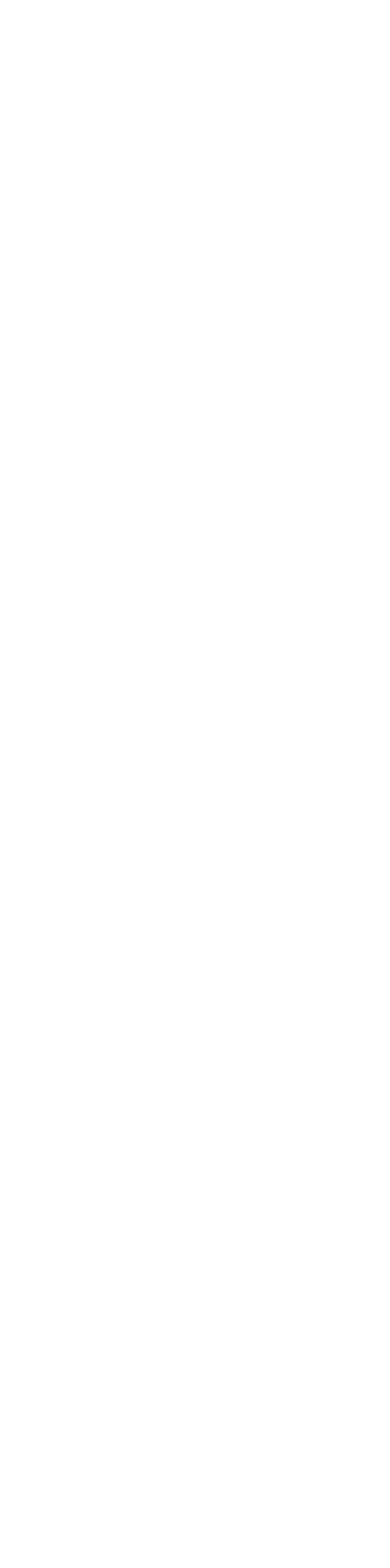
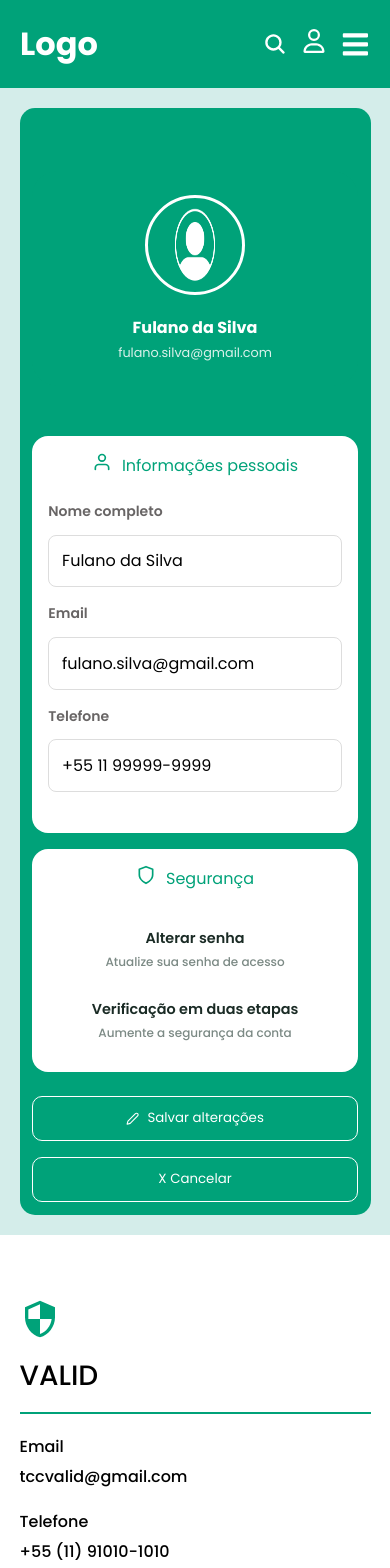
Before and after one commit to gabrielysantos8/valid, a React (Vite) app: page /editarPerfil in a window 390 px wide. Before the commit this address had no page. Shown: the top 1568 px of the page. Before the commit the page ends 844 px from the top, so only its background shows below. Built offline with nearby package versions, Linux system fonts and the light colour scheme.

Commit message:
editar perfil

```diff
--- a/src/App.jsx
+++ b/src/App.jsx
@@ -9,6 +9,7 @@ import Sobre from "./Sobre";
 import Perfil from "./Perfil";
 import Assinaturas from "./Assinaturas";
 import Analise from "./Analise";
+import EditarPerfil from "./EditarPerfil";
 
 function App() {
   return(
@@ -21,6 +22,7 @@ function App() {
         <Route path="/perfil" element={<Perfil />} />
         <Route path="/assinaturas" element={<Assinaturas />} />
         <Route path="/analise" element={<Analise />} />
+        <Route path="/editarPerfil" element={<EditarPerfil />} />
       </Routes>
     </BrowserRouter>
   );
--- /dev/null
+++ b/src/EditarPerfil.jsx
@@ -0,0 +1,165 @@
+import { useState, useEffect } from "react";
+import Header from "./components/Header";
+import Footer from "./components/Footer";
+import "./style.css";
+import tcc from "./assets/img/tcc.png";
+import { FiEdit2, FiShield, FiUser } from "react-icons/fi";
+import BackToTop from "./components/BackToTop";
+import { Link, useNavigate } from "react-router-dom";
+
+function EditarPerfil() {
+
+  const navigate = useNavigate();
+
+  const [form, setForm] = useState({
+    nome: "",
+    email: "",
+    telefone: "",
+    dataCadastro: "",
+    fotoUrl: ""
+  });
+
+  useEffect(() => {
+    const dados = JSON.parse(localStorage.getItem("usuario"));
+
+    if (dados) {
+      setForm(dados);
+    } else {
+      setForm({
+        nome: "Fulano da Silva",
+        email: "fulano.silva@gmail.com",
+        telefone: "+55 11 99999-9999",
+        dataCadastro: "01/01/2026",
+        fotoUrl: ""
+      });
+    }
+  }, []);
+
+  function handleChange(e) {setForm({ ...form, [e.target.name]: e.target.value});}
+
+  function handleFoto(e) {
+    const arquivo = e.target.files[0];
+    if (!arquivo) return;
+    const reader = new FileReader();
+    reader.onloadend = () => { setForm({ ...form, fotoUrl: reader.result });};
+    reader.readAsDataURL(arquivo);
+  }
+
+  function handleSalvar() { localStorage.setItem( "usuario", JSON.stringify(form));
+    navigate("/perfil");
+  }
+
+  function handleCancelar() {
+    navigate("/perfil");
+  }
+
+  return (
+    <div className="home">
+
+      <Header />
+
+      <section className="informacoes_perfil container">
+        <div className="perfil_banner">
+          <div className="card_perfil">
+            <div className="card_perfil_esquerda">
+
+              <div className="foto_perfil">
+                <label htmlFor="fotoInput">
+                  <img src={form.fotoUrl || tcc} alt="Foto de perfil" />
+                </label>
+                <input id="fotoInput" type="file" accept="image/*" onChange={handleFoto} hidden/>
+              </div>
+
+              <div>
+                <p className="perfil_nome">{form.nome}</p>
+                <p className="perfil_email">{form.email}</p>
+              </div>
+
+            </div>
+          </div>
+
+          <div className="cards_dados_perfil">
+            {/* Informações */}
+            <div className="card_info">
+              <div className="card_info_topo">
+                <div className="card_dados_icone">
+                  <FiUser size={20} color="#00A279" />
+                </div>
+                <h2>Informações pessoais</h2>
+              </div>
+
+              <div className="info_grid">
+                <div className="info_item">
+                  <span className="info_texto">Nome completo</span>
+                  <input type="text" name="nome" value={form.nome} onChange={handleChange} className="input_editar"/>
+                </div>
+
+                <div className="info_item">
+                  <span className="info_texto">Email</span>
+                  <input type="email" name="email" value={form.email} onChange={handleChange} className="input_editar"/>
+                </div>
+
+                <div className="info_item">
+                  <span className="info_texto">Telefone</span>
+                  <input type="text" name="telefone" value={form.telefone} onChange={handleChange} className="input_editar"/>
+                </div>
+              </div>
+            </div>
+
+            {/* Segurança */}
+            <div className="card_dados card_seguranca">
+
+              <div className="card_dados_topo">
+                <div className="card_dados_icone">
+                  <FiShield size={20} color="#00A279" />
+                </div>
+                <h2>Segurança</h2>
+              </div>
+
+              <Link to="/" className="item_seguranca">
+                <span className="item_seguranca_titulo">
+                  Alterar senha
+                </span>
+
+                <span className="item_seguranca_desc">
+                  Atualize sua senha de acesso
+                </span>
+              </Link>
+
+              <Link to="/" className="item_seguranca">
+                <span className="item_seguranca_titulo">
+                  Verificação em duas etapas
+                </span>
+
+                <span className="item_seguranca_desc">
+                  Aumente a segurança da conta
+                </span>
+              </Link>
+
+            </div>
+
+          </div>
+
+          <div className="acoes_perfil">
+            <button className="btn_salvar_perfil" onClick={handleSalvar}>
+                <FiEdit2 />
+                Salvar alterações
+            </button>
+
+            <button className="btn_salvar_perfil" onClick={handleCancelar}>
+               X Cancelar
+            </button>
+        </div>
+
+        </div>
+
+      </section>
+
+      <Footer />
+      <BackToTop />
+
+    </div>
+  );
+}
+
+export default EditarPerfil;
--- a/src/Perfil.jsx
+++ b/src/Perfil.jsx
@@ -39,13 +39,19 @@ function Perfil() {
     //     setLoading(false);    // terminou de carregar (mesmo com erro)
     //   });
 
+   const usuarioSalvo = localStorage.getItem("usuario");
+
+    if (usuarioSalvo) {
+      setUsuario(JSON.parse(usuarioSalvo));
+    } else {
       setUsuario({
         nome: "Fulano da Silva",
         email: "fulano.silva@gmail.com",
         telefone: "+55 11 99999-9999",
         dataCadastro: "01/01/2026",
-      fotoUrl: null // vai usar a imagem tcc como fallback
+        fotoUrl: null
       });
+    }
 
     setHistorico([
       {
@@ -118,6 +124,8 @@ function Perfil() {
 
 
 
+
+
   return (
     <div className="home">
 
@@ -145,14 +153,14 @@ function Perfil() {
           </div>
 
           <div className="card_perfil_direita">
-            <button className="btn_perfil" onClick={handleEditarPerfil}>
+            <Link to="/editarPerfil" className="btn_perfil" onClick={handleEditarPerfil}>
               <FiEdit2 size={14} />
               Editar perfil
-            </button>
-            <button className="btn_perfil" onClick={handleTrocarSenha}>
+            </Link>
+            <Link to="/" className="btn_perfil" onClick={handleTrocarSenha}>
               <FiLock size={14} />
               Trocar senha
-            </button>
+            </Link>
           </div>
 
         </div>
@@ -256,7 +264,7 @@ function Perfil() {
             <div  className="card_info_direita">
                <img src={livro_artigos} alt="livro_artigos" className="img_info" />
 
-              <Link to="/" className="btn_perfil_info" onClick={handleEditarPerfil}>
+              <Link to="/editarPerfil" className="btn_perfil_info" onClick={handleEditarPerfil}>
                   <FiEdit2 size={20} />
                   Editar Informações
               </Link>
--- a/src/style.css
+++ b/src/style.css
@@ -1629,7 +1629,183 @@
       gap: 10px;
     }
 }
-
+/* editar perfil */
+
+.perfil_banner {
+  background: #00A279;
+  border-radius: 20px;
+  padding: 2rem;
+}
+
+.acoes_perfil{
+  display:flex;
+  gap:1rem;
+  margin-top:1.5rem;
+}
+.btn_salvar_perfil {
+  margin-top: 1.5rem;
+  width: 220px;
+  height: 45px;
+  border: 1px solid #fff;
+  border-radius: 10px;
+  background: transparent;
+  color: #fff;
+  display: flex;
+  align-items: center;
+  justify-content: center;
+  gap: .5rem;
+  cursor: pointer;
+  transition: .3s;
+}
+
+.btn_salvar_perfil:hover {
+  background: #fff;
+  color: #00A279;
+}
+
+.input_editar {
+  width: 100%;
+  padding: .8rem;
+  border: 1px solid #ddd;
+  border-radius: 8px;
+  margin-top: .4rem;
+  font-size: 14px;
+  font-family: inherit;
+}
+
+.input_editar:focus {
+  outline: none;
+  border-color: #00A279;
+}
+
+.input_editar:disabled {
+  background: #f5f5f5;
+  cursor: not-allowed;
+}
+
+.foto_perfil label {
+  cursor: pointer;
+  display: block;
+}
+
+.foto_perfil img {
+  transition: .3s;
+}
+
+.foto_perfil img:hover {
+  opacity: .8;
+}
+
+.info_item {
+  display: flex;
+  flex-direction: column;
+  gap: .4rem;
+}
+
+.info_texto {
+  font-size: 14px;
+  font-weight: 600;
+  color: #686565;
+}
+
+@media (max-width: 1024px){
+
+  .perfil_banner{
+    padding: 1.5rem;
+  }
+
+  .acoes_perfil{
+    justify-content: center;
+  }
+
+}
+
+@media (max-width: 768px){
+
+  .perfil_banner{
+    padding: 1rem;
+    border-radius: 15px;
+  }
+
+  .card_perfil{
+    flex-direction: column;
+    align-items: center;
+    text-align: center;
+    gap: 1rem;
+  }
+
+  .card_perfil_esquerda{
+    flex-direction: column;
+    text-align: center;
+  }
+
+  .foto_perfil{
+    margin: 0 auto;
+  }
+
+  .perfil_nome{
+    font-size: 1.2rem;
+  }
+
+  .perfil_email{
+    font-size: .9rem;
+  }
+
+  .cards_dados_perfil{
+    display: flex;
+    flex-direction: column;
+    gap: 1rem;
+  }
+
+  .info_grid{
+    display: flex;
+    flex-direction: column;
+    gap: 1rem;
+  }
+
+  .input_editar{
+    font-size: 16px;
+  }
+
+  .acoes_perfil{
+    flex-direction: column;
+    width: 100%;
+  }
+
+  .btn_salvar_perfil,
+  .btn_cancelar_perfil{
+    width: 100%;
+    margin-top: 0;
+  }
+
+}
+
+@media (max-width: 480px){
+
+  .perfil_banner{
+    padding: .8rem;
+  }
+
+  .foto_perfil img{
+    width: 90px;
+    height: 90px;
+  }
+
+  .perfil_nome{
+    font-size: 1rem;
+  }
+
+  .perfil_email{
+    font-size: .8rem;
+    word-break: break-word;
+  }
+
+  .card_info,
+  .card_dados{
+    padding: 1rem;
+  }
+
+}
 /* ___________________________________________________________________________________________________________________________________ */
 /* ASSINATURAS */
 
```
Lines whose indentation alone changed are shown as unchanged.
